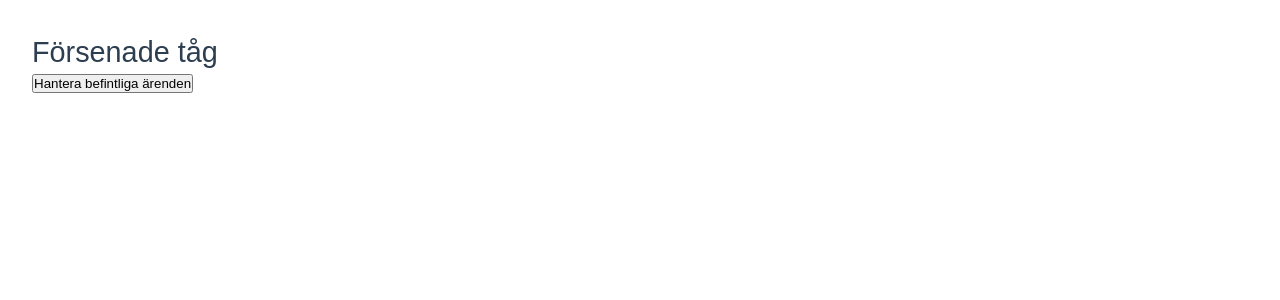
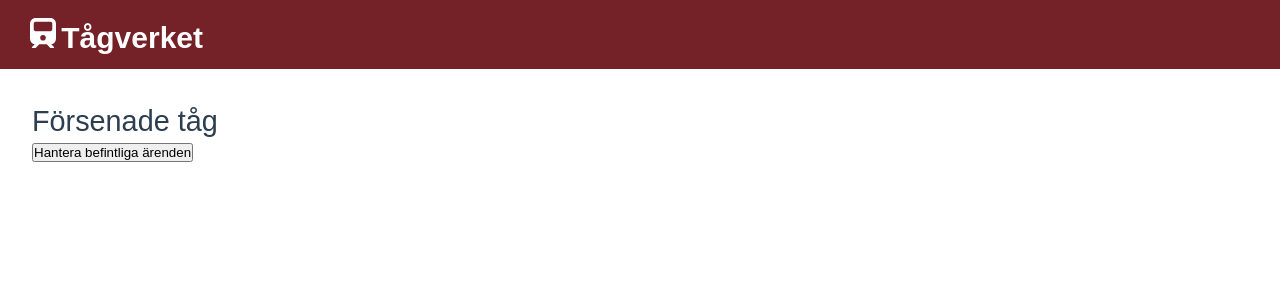
Before and after one commit to Mooney91/train-controller, a Vue app in the folder frontend/: page / in a window 1280 px wide. Shown: the top 300 px of the page. Built offline with nearby package versions, Linux system fonts and the light colour scheme; no server answers.

Commit message:
Enhance main appearance of application

```diff
--- a/frontend/src/App.vue
+++ b/frontend/src/App.vue
@@ -1,15 +1,18 @@
 <script>
-    import TrafficController from './components/TrafficController.vue'
+    import TrafficController from './components/TrafficController.vue';
+    import Header from './components/Header.vue';
 
     export default {
     name: 'App',
     components: {
-        TrafficController
+        TrafficController,
+        Header
     }
     }
 </script>
 
 <template>
+    <Header></Header>
     <TrafficController msg="Välkommen till Traffic Controller"/>
 </template>
 
--- a/frontend/src/assets/base.css
+++ b/frontend/src/assets/base.css
@@ -1,4 +1,5 @@
 /* color palette from <https://github.com/vuejs/theme> */
+
 :root {
   --vt-c-white: #ffffff;
   --vt-c-white-soft: #f8f8f8;
--- a/frontend/src/assets/main.css
+++ b/frontend/src/assets/main.css
@@ -1,4 +1,5 @@
 @import './base.css';
+@import './new.css';
 
 /* #app {
   max-width: 1280px;
--- /dev/null
+++ b/frontend/src/assets/new.css
@@ -0,0 +1,96 @@
+@import url('https://fonts.googleapis.com/css2?family=EB+Garamond&family=Open+Sans&display=swap');
+
+html {
+    font-family: 'Open Sans', sans-serif;
+    background-color: #F2F2F2;
+}
+
+#header {
+    position: relative;
+}
+
+#header {
+    margin: 0 auto;
+    background-color: #742227;
+    color: #ffffff;
+    padding: 10px;
+    padding-left: 30px;
+    font-weight: 600;
+    font-size: 2em;
+}
+
+#logo {
+    font-weight: 500;
+    color: #ffffff;
+    background-color: #ff0000;
+    width: 100%;
+    padding: 5px;
+}
+
+.ticket-view {
+    background-color: #742227;
+    color: #ffffff;
+    box-shadow: none;
+    padding: 4px;
+}
+
+#tickets-button {
+    /* display: flex;
+    justify-content: space-between; */
+    border-color: #742227;
+    color: #4F5051;
+    background-color: white;
+    height: 35px;
+    width: 175px;
+    margin: 5px;
+}
+
+#tickets-button:hover{
+    color: white;
+    background-color: #742227;
+}
+
+#logoImage {
+    display: inline-block;
+    margin-top: 8px;
+    margin-right:5px;
+    height: 30px;
+    width: auto;
+    filter: invert(100%) sepia(0%) saturate(1%) hue-rotate(83deg) brightness(108%) contrast(101%);
+}
+
+.single-ticket {
+    border-style: solid;
+    background-color: #F2F2F2;
+    margin: 10px;
+    border-radius: 25px;
+    padding: 10px
+
+}
+
+.locked {
+    background-color: #ff0000
+}
+
+.changeStatusButton {
+    border-color: #742227;
+    color: #4F5051;
+    background-color: white;
+    /* height: 35px;
+    width: 175px; */
+    padding: 5px;
+    margin-left: 10px;
+}
+
+/* table {
+    border-collapse: collapse;
+    width: 100%;
+}
+
+table, th, td {
+    border: 1px solid black;
+}
+
+tr:nth-child(2n) {
+    border-bottom: 2px solid red; Change the color and thickness as needed */
+/* } */
--- /dev/null
+++ b/frontend/src/components/Header.vue
@@ -0,0 +1,15 @@
+<template>
+<div id="header-container">
+        <div id="header"><img src="src/assets/train-solid.svg" id="logoImage">Tågverket</div>
+    </div>
+</template>
+
+<script>
+    export default {
+        name: 'Header',
+    }
+</script>
+
+<style>
+
+</style>
```
Also changed, not shown: frontend/src/assets/train-solid.svg (added).
